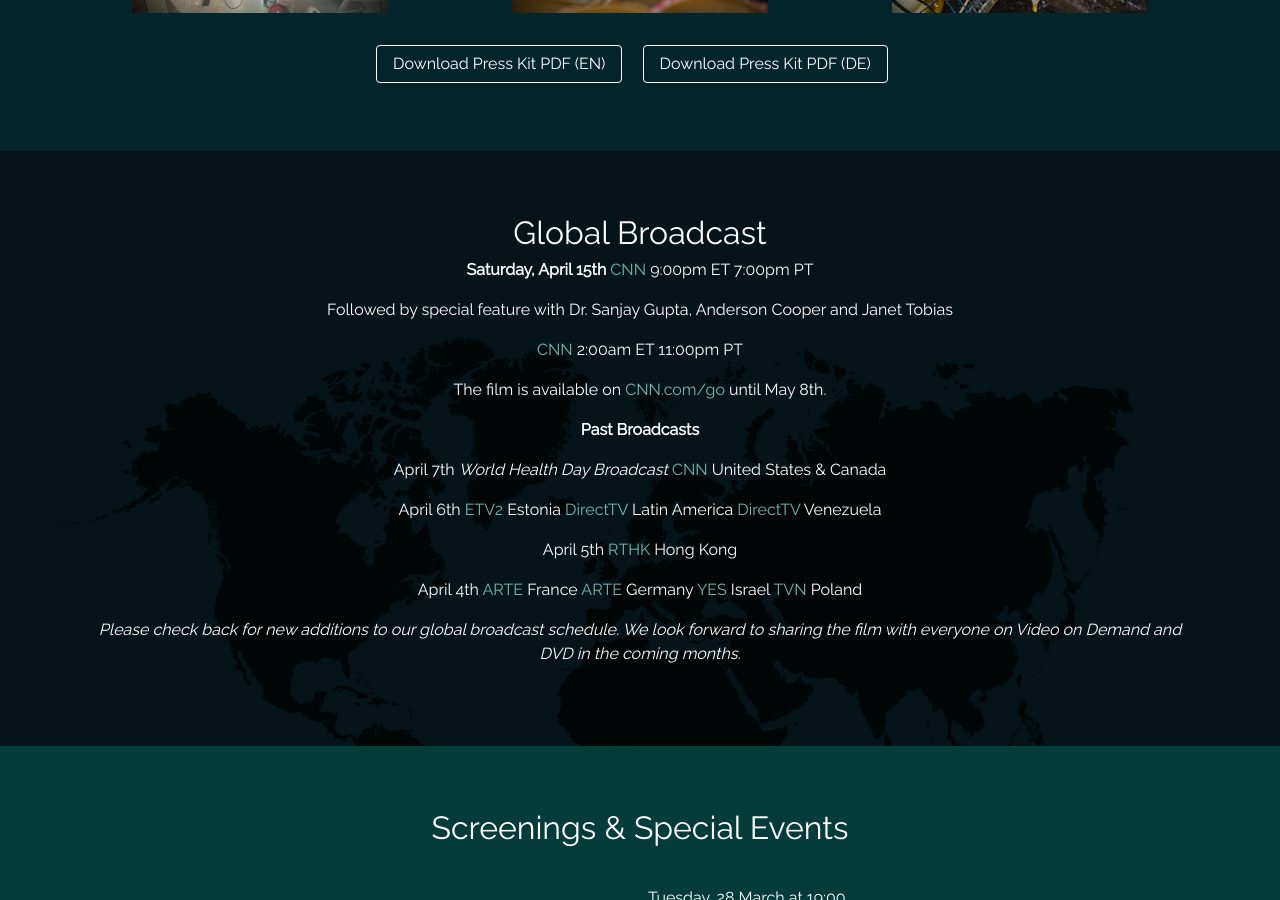
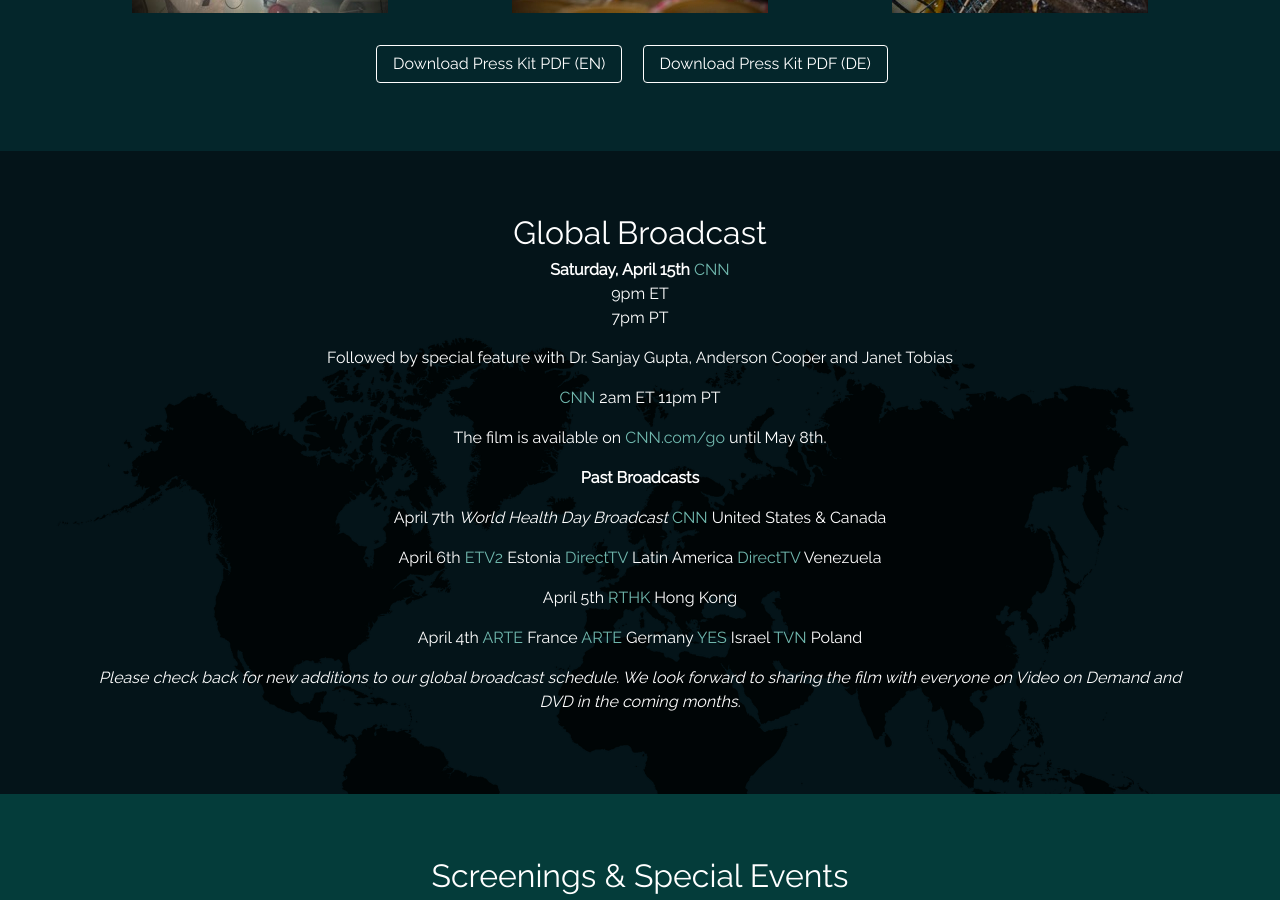
Before and after one commit to caseyg/takesallofus, a Jekyll site: the page built from index.md, in a window 1280 px wide and 900 px high, scrolled down 2336 px. Built offline with Jekyll 4.4.1, drawn with Linux system fonts in a browser that asks for light colours; nearby versions of some CDN libraries; comment, search, counter and statistics services are not loaded.

Commit message:
Updated Index

```diff
--- a/index.md
+++ b/index.md
@@ -8,38 +8,17 @@
     \   "
   trailer-youtube-id: zsB1sYSHEAM
 broadcastevents:
-  description: |-
-    **Saturday, April 15th**
-    [CNN](http://www.cnn.com)  9:00pm ET  7:00pm PT
-
-    Followed by special feature with Dr. Sanjay Gupta, Anderson Cooper and Janet Tobias
-
-    [CNN](http://www.cnn.com)  2:00am ET  11:00pm PT
-
-    The film is available on [CNN.com/go](http://www.cnn.com/go) until May 8th.
-
-
-    **Past Broadcasts**
-
-    April 7th
-    *World Health Day Broadcast*
-    [CNN](http://www.cnn.com) United States & Canada
-
-    April 6th
-    [ETV2](http://etv2.err.ee) Estonia
-    [DirectTV](http://www.directvla.com) Latin America
-    [DirectTV](http://www.directv.com.ve) Venezuela
-
-    April 5th
-    [RTHK](http://www.rthk.hk) Hong Kong
-
-    April 4th
-    [ARTE](http://www.arte.tv) France
-    [ARTE](http://www.wdr.de) Germany
-    [YES](http://www.yes.co.il) Israel
-    [TVN](http://www.tvn.pl) Poland
-
-    *Please check back for new additions to our global broadcast schedule. We look forward to sharing the film with everyone on Video on Demand and DVD in the coming months.*
+  description: "**Saturday, April 15th**\n[CNN](http://www.cnn.com)  \n9pm ET  \n7pm
+    PT\n\nFollowed by special feature with Dr. Sanjay Gupta, Anderson Cooper and Janet
+    Tobias\n\n[CNN](http://www.cnn.com)\n2am ET\n11pm PT\n\nThe film is available
+    on [CNN.com/go](http://www.cnn.com/go) until May 8th.\n\n\n**Past Broadcasts**\n\nApril
+    7th\n*World Health Day Broadcast*\n[CNN](http://www.cnn.com) United States & Canada\n\nApril
+    6th\n[ETV2](http://etv2.err.ee) Estonia\n[DirectTV](http://www.directvla.com)
+    Latin America\n[DirectTV](http://www.directv.com.ve) Venezuela\n\nApril 5th\n[RTHK](http://www.rthk.hk)
+    Hong Kong\n\nApril 4th\n[ARTE](http://www.arte.tv) France\n[ARTE](http://www.wdr.de)
+    Germany\n[YES](http://www.yes.co.il) Israel\n[TVN](http://www.tvn.pl) Poland\n\n*Please
+    check back for new additions to our global broadcast schedule. We look forward
+    to sharing the film with everyone on Video on Demand and DVD in the coming months.*"
 events:
 - date-and-time: Wednesday 22 March at 19:00
   title: 'CPH:DOX Screening '
```
